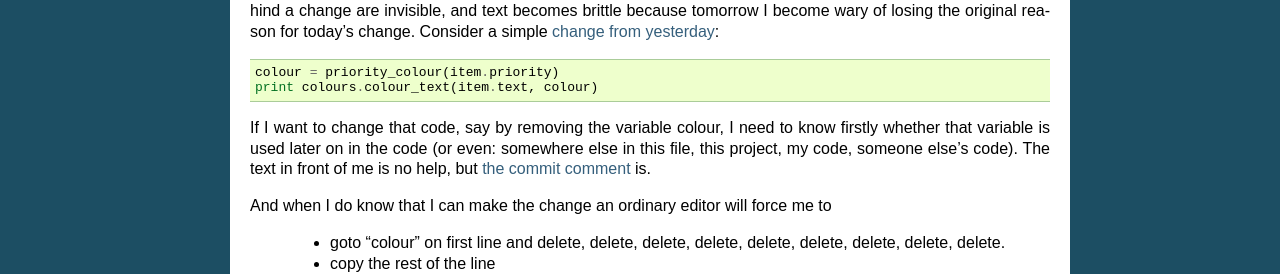
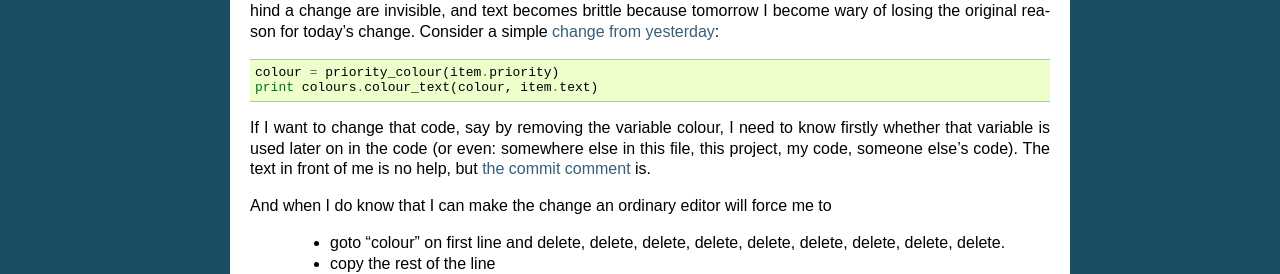
Before and after one commit to jalanb/pym, a Sphinx documentation site: the page built from docs/mindful.rst, in a window 1280 px wide. Shown: the part 284-558 px from the top of the page. Built offline with Sphinx 7.4.7, drawn with Linux system fonts in a browser that asks for light colours; formulas are drawn with MathJax 3.

```diff
--- a/docs/mindful.rst
+++ b/docs/mindful.rst
@@ -19,7 +19,7 @@
 Most editors ignore this, because they handle text directly, and the user only indirectly. And so the reasons behind a change are invisible, and text becomes brittle because tomorrow I become wary of losing the original reason for today's change. Consider a simple `change from yesterday <https://github.com/jalanb/dotjab/commit/a60447db525a7fb9995fdd6f979a033e44460c85>`_::
 
     colour = priority_colour(item.priority)
-    print colours.colour_text(item.text, colour)
+    print colours.colour_text(colour, item.text)
 
 If I want to change that code, say by removing the variable colour, I need to know firstly whether that variable is used later on in the code (or even: somewhere else in this file, this project, my code, someone else's code). The text in front of me is no help, but `the commit comment <https://github.com/jalanb/dotjab/commit/a60447db525a7fb9995fdd6f979a033e44460c85>`_ is.
 
```
Also changed, not shown: .travis.yml, 6 other files.
